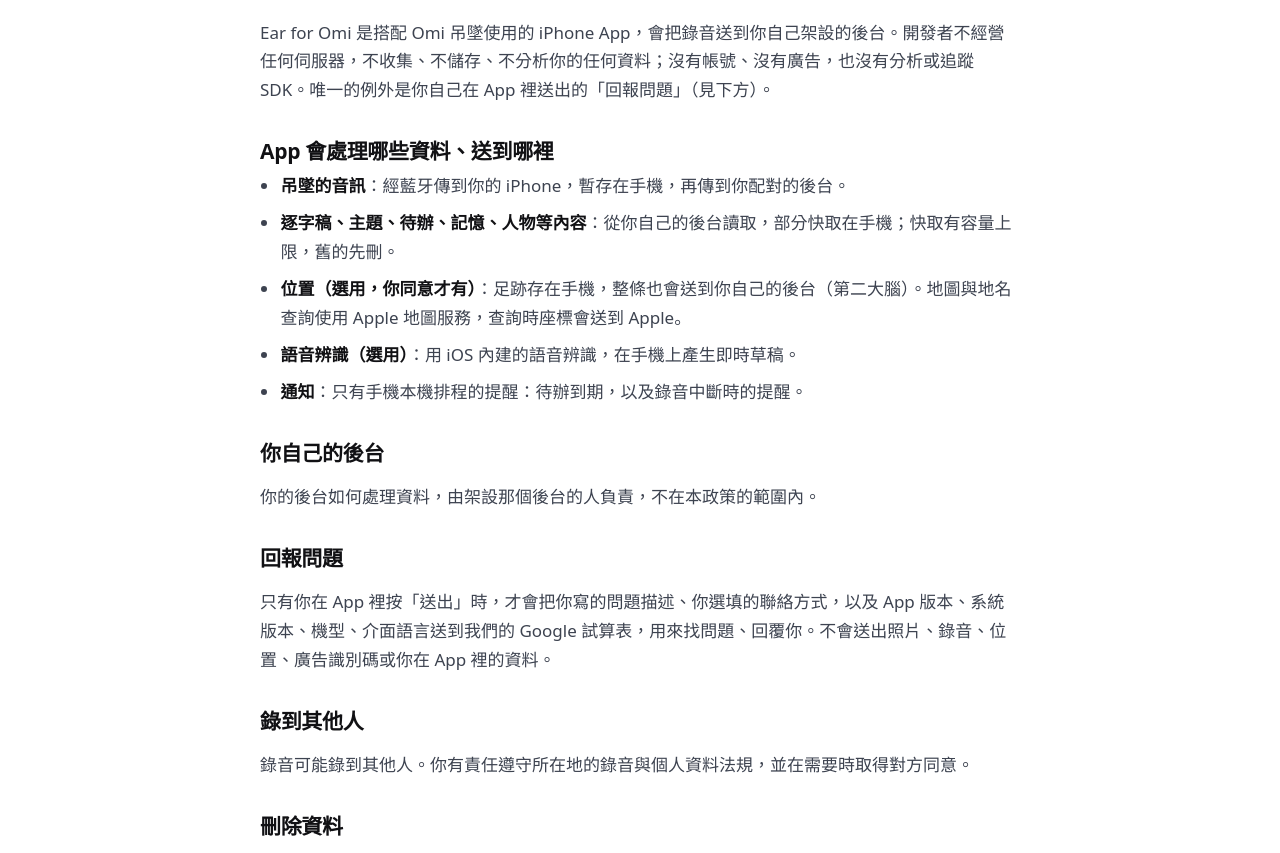
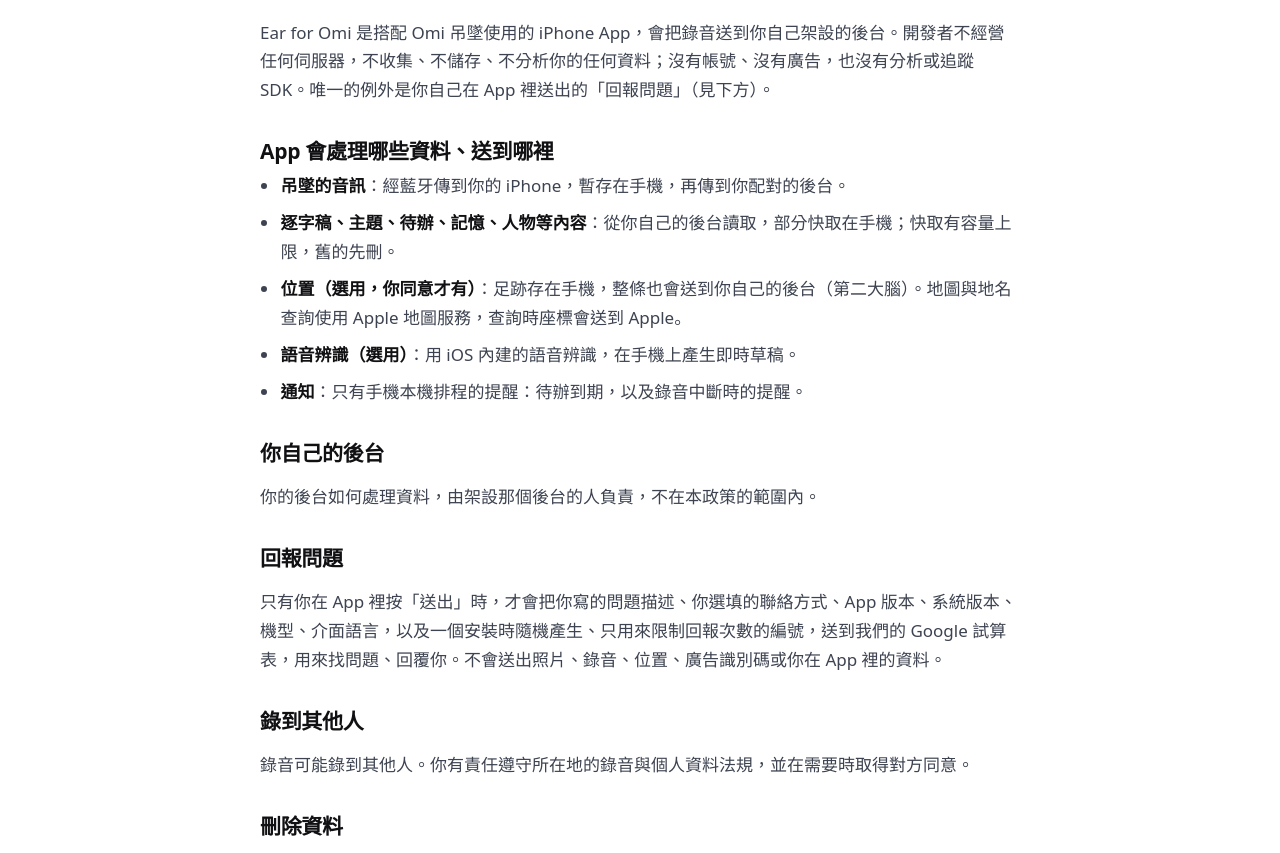
Before and after one commit to sona-orbit/ear-for-omi, a plain HTML site: page zh-Hant/privacy/index.html in a window 1280 px wide. Shown: the part 217-1070 px from the top of the page. Drawn offline with Linux system fonts and the light colour scheme.

Commit message:
Privacy: mention the random install ID used to rate-limit problem reports

```diff
--- a/zh-Hant/privacy/index.html
+++ b/zh-Hant/privacy/index.html
@@ -27,7 +27,7 @@
 </div></header>
 <main><section><div class="wrap doc">
 <h1>隱私權政策</h1><p class="updated">生效日期：2026 年 11 月 15 日</p>
-<p>Ear for Omi 是搭配 Omi 吊墜使用的 iPhone App，會把錄音送到你自己架設的後台。開發者不經營任何伺服器，不收集、不儲存、不分析你的任何資料；沒有帳號、沒有廣告，也沒有分析或追蹤 SDK。唯一的例外是你自己在 App 裡送出的「回報問題」（見下方）。</p><h2>App 會處理哪些資料、送到哪裡</h2><ul><li><b>吊墜的音訊</b>：經藍牙傳到你的 iPhone，暫存在手機，再傳到你配對的後台。</li><li><b>逐字稿、主題、待辦、記憶、人物等內容</b>：從你自己的後台讀取，部分快取在手機；快取有容量上限，舊的先刪。</li><li><b>位置（選用，你同意才有）</b>：足跡存在手機，整條也會送到你自己的後台（第二大腦）。地圖與地名查詢使用 Apple 地圖服務，查詢時座標會送到 Apple。</li><li><b>語音辨識（選用）</b>：用 iOS 內建的語音辨識，在手機上產生即時草稿。</li><li><b>通知</b>：只有手機本機排程的提醒：待辦到期，以及錄音中斷時的提醒。</li></ul><h2>你自己的後台</h2><p>你的後台如何處理資料，由架設那個後台的人負責，不在本政策的範圍內。</p><h2>回報問題</h2><p>只有你在 App 裡按「送出」時，才會把你寫的問題描述、你選填的聯絡方式，以及 App 版本、系統版本、機型、介面語言送到我們的 Google 試算表，用來找問題、回覆你。不會送出照片、錄音、位置、廣告識別碼或你在 App 裡的資料。</p><h2>錄到其他人</h2><p>錄音可能錄到其他人。你有責任遵守所在地的錄音與個人資料法規，並在需要時取得對方同意。</p><h2>刪除資料</h2><p>刪除 App 就會清除手機上的資料。後台上的資料要到你自己的後台刪除。</p><h2>兒童</h2><p>Ear for Omi 不是為 13 歲以下兒童設計的。</p><h2>Apple</h2><p>透過 TestFlight 或 App Store 安裝時，Apple 會依它自己的政策處理安裝與當機等資料。</p>
+<p>Ear for Omi 是搭配 Omi 吊墜使用的 iPhone App，會把錄音送到你自己架設的後台。開發者不經營任何伺服器，不收集、不儲存、不分析你的任何資料；沒有帳號、沒有廣告，也沒有分析或追蹤 SDK。唯一的例外是你自己在 App 裡送出的「回報問題」（見下方）。</p><h2>App 會處理哪些資料、送到哪裡</h2><ul><li><b>吊墜的音訊</b>：經藍牙傳到你的 iPhone，暫存在手機，再傳到你配對的後台。</li><li><b>逐字稿、主題、待辦、記憶、人物等內容</b>：從你自己的後台讀取，部分快取在手機；快取有容量上限，舊的先刪。</li><li><b>位置（選用，你同意才有）</b>：足跡存在手機，整條也會送到你自己的後台（第二大腦）。地圖與地名查詢使用 Apple 地圖服務，查詢時座標會送到 Apple。</li><li><b>語音辨識（選用）</b>：用 iOS 內建的語音辨識，在手機上產生即時草稿。</li><li><b>通知</b>：只有手機本機排程的提醒：待辦到期，以及錄音中斷時的提醒。</li></ul><h2>你自己的後台</h2><p>你的後台如何處理資料，由架設那個後台的人負責，不在本政策的範圍內。</p><h2>回報問題</h2><p>只有你在 App 裡按「送出」時，才會把你寫的問題描述、你選填的聯絡方式、App 版本、系統版本、機型、介面語言，以及一個安裝時隨機產生、只用來限制回報次數的編號，送到我們的 Google 試算表，用來找問題、回覆你。不會送出照片、錄音、位置、廣告識別碼或你在 App 裡的資料。</p><h2>錄到其他人</h2><p>錄音可能錄到其他人。你有責任遵守所在地的錄音與個人資料法規，並在需要時取得對方同意。</p><h2>刪除資料</h2><p>刪除 App 就會清除手機上的資料。後台上的資料要到你自己的後台刪除。</p><h2>兒童</h2><p>Ear for Omi 不是為 13 歲以下兒童設計的。</p><h2>Apple</h2><p>透過 TestFlight 或 App Store 安裝時，Apple 會依它自己的政策處理安裝與當機等資料。</p>
 <h2>聯絡</h2><p>隱私相關問題： <a href="mailto:sona.orbit.hi@gmail.com">sona.orbit.hi@gmail.com</a></p>
 </div></section></main>
 <footer><div class="wrap">
```
Also changed, not shown: privacy/index.html (+1 -1 lines).
